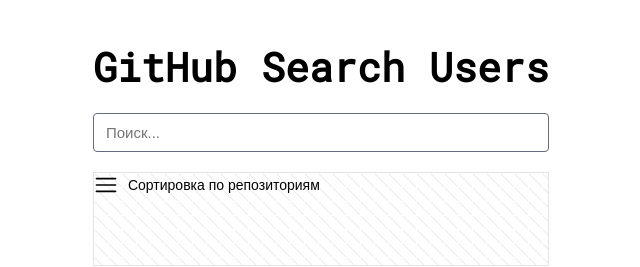
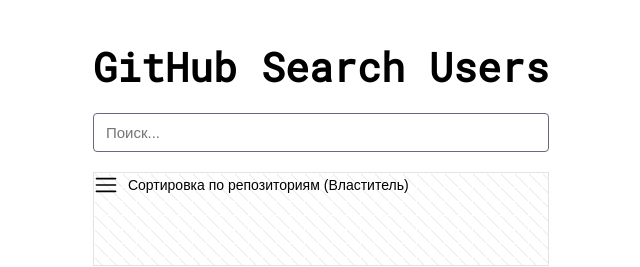
Before and after one commit to marinaobruch/git-search, a React (Vite) app: page / in a window 1280 px wide. Shown: the top 267 px of the page, without its empty margins (319-959 px from the left). Built offline with nearby package versions, Linux system fonts and the light colour scheme; no server answers.

Commit message:
dev | nav-menu-added type of sort

```diff
--- a/src/components/nav-menu/nav-menu-styled.tsx
+++ b/src/components/nav-menu/nav-menu-styled.tsx
@@ -29,6 +29,7 @@ export const NavMenuBurgerIcon = styled.div`
 
 export const NavMenuBurgerText = styled.div`
 	font-size: 14px;
+	cursor: pointer;
 `
 
 export const NavMenuCrossIcon = styled.div`
--- a/src/components/nav-menu/nav-menu.tsx
+++ b/src/components/nav-menu/nav-menu.tsx
@@ -20,10 +20,16 @@ const menuItemList = [
 
 interface IProps {
 	setOrder: (name: string) => void
+	order: string
 }
 
-export const NavMenu: FC<IProps> = ({ setOrder }) => {
+export const NavMenu: FC<IProps> = ({ setOrder, order }) => {
 	const [isOpenMenu, setIsOpenMenu] = useState(false)
+
+	const sortName = {
+		asc: 'Начинающий',
+		desc: 'Властитель',
+	}
 
 	const handlerOnClickButtonMenu = () => {
 		setIsOpenMenu(!isOpenMenu)
@@ -43,7 +49,8 @@ export const NavMenu: FC<IProps> = ({ setOrder }) => {
 								<Styled.NavMenuBurgerIcon>
 									<RxHamburgerMenu />
 									<Styled.NavMenuBurgerText>
-										Сортировка по репозиториям
+										Сортировка по репозиториям (
+										{sortName[order as keyof typeof sortName]})
 									</Styled.NavMenuBurgerText>
 								</Styled.NavMenuBurgerIcon>
 							</motion.div>
--- a/src/pages/main-page.tsx
+++ b/src/pages/main-page.tsx
@@ -69,7 +69,7 @@ export const MainPage = () => {
 				<div>{errors}</div>
 			) : (
 				<>
-					<NavMenu setOrder={setOrder} />
+					<NavMenu setOrder={setOrder} order={order} />
 					{isLoading ? (
 						<div>
 							<Puff
```
